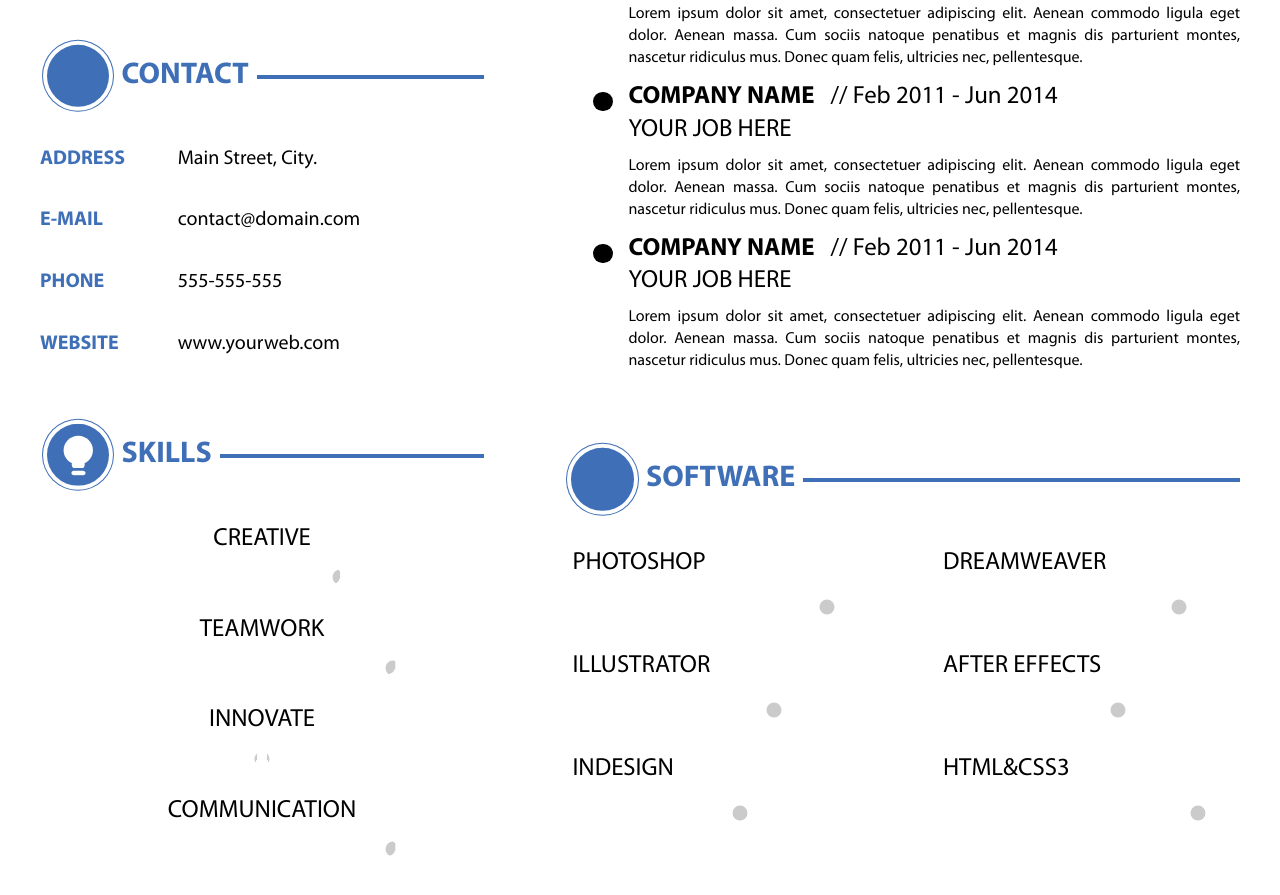
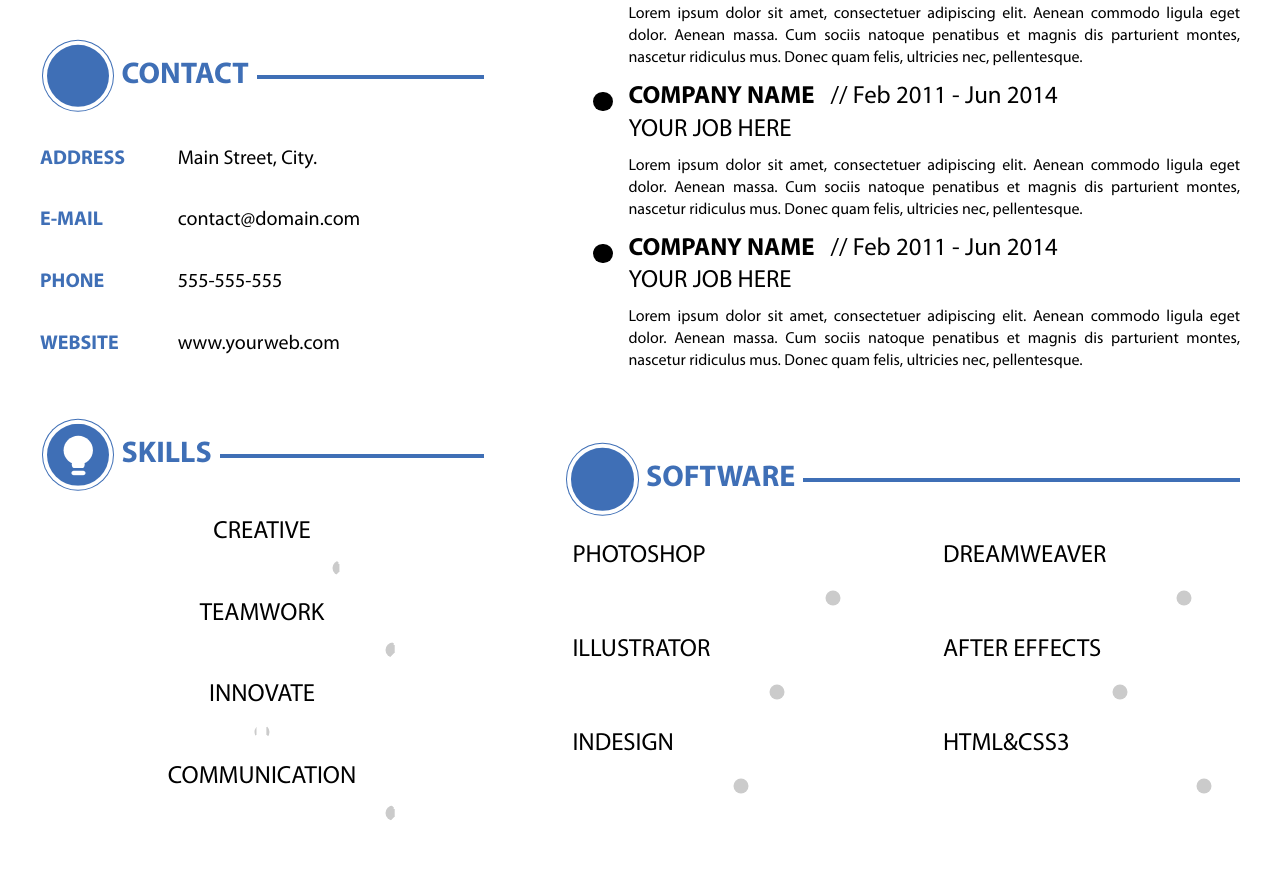
Before and after one commit to mamilla11/cv, a website built with webpack: page src/html/index.pug in a window 1280 px wide. Shown: the part 1020-1915 px from the top of the page. Built offline with nearby package versions, Linux system fonts and the light colour scheme.

Commit message:
range__wrapper added for crossbrowserness

```diff
--- a/src/html/index.pug
+++ b/src/html/index.pug
@@ -49,16 +49,20 @@ html
               ul.range__list
                 li.range__item
                   p.range__name Creative
-                  input.range__scale.range__scale--dotted(type="range", min="0", max="100", value="75", disabled)
+                  .range__wrapper.range__wrapper--dotted
+                    input.range__scale(type="range", min="0", max="100", value="75", disabled)
                 li.range__item
                   p.range__name Teamwork
-                  input.range__scale.range__scale--dotted(type="range", min="0", max="100", value="92", disabled)
+                  .range__wrapper.range__wrapper--dotted
+                    input.range__scale.range__scale--dotted(type="range", min="0", max="100", value="92", disabled)
                 li.range__item
                   p.range__name Innovate
-                  input.range__scale.range__scale--dotted(type="range", min="0", max="100", value="50", disabled)
+                  .range__wrapper.range__wrapper--dotted
+                    input.range__scale.range__scale--dotted(type="range", min="0", max="100", value="50", disabled)
                 li.range__item
                   p.range__name Communication
-                  input.range__scale.range__scale--dotted(type="range", min="0", max="100", value="92", disabled)
+                  .range__wrapper.range__wrapper--dotted
+                    input.range__scale.range__scale--dotted(type="range", min="0", max="100", value="92", disabled)
         .cv__column
           section.cv__section.cv__section--education
             h2.title.title--education Education
@@ -149,19 +153,25 @@ html
               ul.range__list.range__list--two-columns
                 li.range__item.range__item--column.range__item--align-left
                   p.range__name Photoshop
-                  input.range__scale(type="range", min="0", max="100", value="90", disabled)
+                  .range__wrapper
+                    input.range__scale(type="range", min="0", max="100", value="90", disabled)
                 li.range__item.range__item--column.range__item--align-left
                   p.range__name Dreamweaver
-                  input.range__scale(type="range", min="0", max="100", value="83", disabled)
+                  .range__wrapper
+                    input.range__scale(type="range", min="0", max="100", value="83", disabled)
                 li.range__item.range__item--column.range__item--align-left
                   p.range__name Illustrator
-                  input.range__scale(type="range", min="0", max="100", value="70", disabled)
+                  .range__wrapper
+                    input.range__scale(type="range", min="0", max="100", value="70", disabled)
                 li.range__item.range__item--column.range__item--align-left
                   p.range__name After Effects
-                  input.range__scale(type="range", min="0", max="100", value="60", disabled)
+                  .range__wrapper
+                    input.range__scale(type="range", min="0", max="100", value="60", disabled)
                 li.range__item.range__item--column.range__item--align-left
                   p.range__name Indesign
-                  input.range__scale(type="range", min="0", max="100", value="57", disabled)
+                  .range__wrapper
+                    input.range__scale(type="range", min="0", max="100", value="57", disabled)
                 li.range__item.range__item--column.range__item--align-left
                   p.range__name HTML&amp;CSS3
-                  input.range__scale(type="range", min="0", max="100", value="90", disabled)
+                  .range__wrapper
+                    input.range__scale(type="range", min="0", max="100", value="90", disabled)
--- a/src/scss/range.scss
+++ b/src/scss/range.scss
@@ -34,7 +34,7 @@ $font-size: 31px;
 
 .range__name {
   text-transform: uppercase;
-  margin: 25px 0 4px 0;
+  margin: 18px 0 4px 0;
 
   @include calc-font($font-size, $scale-mobile);
 
@@ -47,33 +47,58 @@ $font-size: 31px;
   }
 }
 
-.range__scale {
+.range__wrapper {
   position: relative;
-  margin: auto;
-  appearance: none;
-  overflow: hidden;
-  cursor: pointer;
-  width: 95%;
+  width: 100%;
   height: 23px;
-  margin-top: 16px;
+  margin-top: 14px;
   margin-bottom: 10px;
 
   &--dotted {
-    margin-top: 10px;
+    width: 95%;
+    margin-top: 8px;
     margin-bottom: 4px;
   }
 
   &--dotted::before {
     position: absolute;
-    top: 0;
     height: 23px;
     width: 100%;
     content: "";
-    background-image: radial-gradient(circle at 50% 40%, transparent, transparent 30%, white 30%);
+    background-image: radial-gradient(circle at 50% 50%, transparent, transparent 38%, white 38%);
     background-size: 8.43% 23px;
-    background-position: -0.6% 50%;
+    background-position: -0.8% 50%;
     background-repeat: repeat-x;
+    z-index: 1;
   }
+
+  @media (min-width: $width-tablet-large) {
+    &--dotted::before {
+      background-image: radial-gradient(circle at 50% 46%, transparent, transparent 50%, white 50%);
+    }
+  }
+
+  @media (min-width: $width-desktop) {
+    height: 27px;
+
+    &--dotted {
+      width: 100%;
+    }
+
+    &--dotted::before {
+      height: 27px;
+      background-size: 8.43% 27px;
+    }
+  }
+}
+
+.range__scale {
+  margin: auto;
+  appearance: none;
+  overflow: hidden;
+  cursor: pointer;
+  width: 100%;
+  height: 23px;
 
   /* stylelint-disable */
   &::range-thumb {
@@ -89,18 +114,13 @@ $font-size: 31px;
   }
   /* stylelint-enable */
 
-  @media (min-width: $width-tablet-large) {
-    &--dotted::before {
-      background-image: radial-gradient(circle at 50% 40%, transparent, transparent 47%, white 47%);
-    }
+  &::-ms-track {
+    color: transparent;
+    height: 40px;
+    border: none;
   }
 
   @media (min-width: $width-desktop) {
     height: 27px;
-
-    &--dotted::before {
-      height: 27px;
-      background-size: 8.43% 27px;
-    }
   }
 }
```
